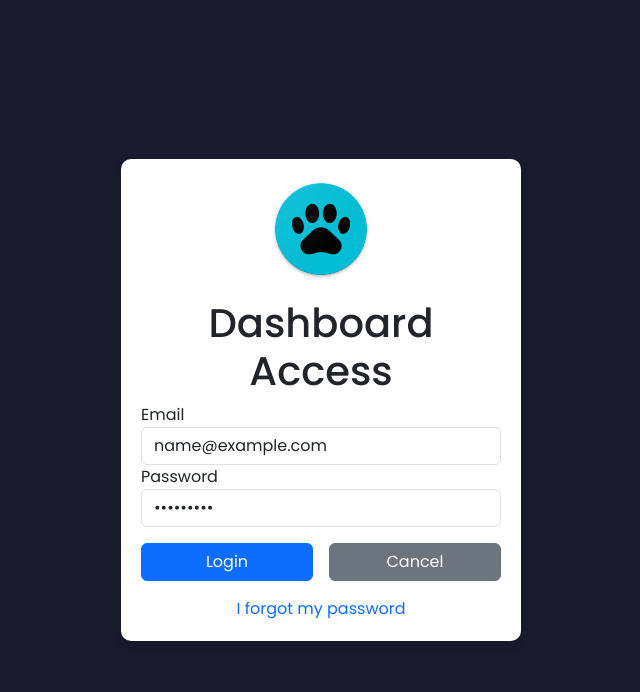
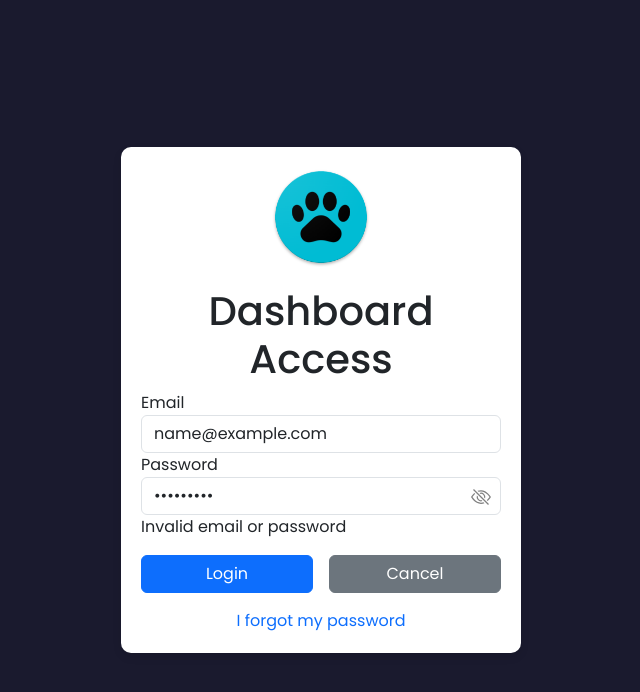
Before and after one commit to amaralBruno27866/the_hall_of_bones, a React (Vite) app in the folder myPortfolio/: page /login in a window 1280 px wide. Both pictures are taken after typing "name@example.com", "Sample123" into the empty fields and a click on the button "Login". Shown: the top 692 px of the page, without its empty margins (319-959 px from the left). Built offline with nearby package versions, Linux system fonts and the light colour scheme; no server answers.

Commit message:
update: login page

```diff
--- a/myPortfolio/src/others/login/login.jsx
+++ b/myPortfolio/src/others/login/login.jsx
@@ -3,24 +3,30 @@ import { useNavigate, Link } from 'react-router-dom';
 import 'bootstrap/dist/css/bootstrap.min.css';
 import styles from './login.module.css';
 import logo from '../../assets/images/my_logo.png';
-import axios from 'axios';
+import axios from '../../config/axiosConfig';
+import { BsEye, BsEyeSlash } from "react-icons/bs";
 
 export function Login() {
   const [email, setEmail] = useState('');
   const [password, setPassword] = useState('');
+  const [showPassword, setShowPassword] = useState(false);
   const [error, setError] = useState('');
   const navigate = useNavigate();
 
   const handleSubmit = async (e) => {
     e.preventDefault();
     try {
-      const response = await axios.post('/api/auth/login', { email, password });
+      const response = await axios.post('/auth/login', { email, password });
       const { token } = response.data;
       localStorage.setItem('token', token); // Armazenar o token no localStorage
       navigate('/dashboard'); // Redirecionar para o dashboard
     } catch (error) {
       setError('Invalid email or password');
     }
+  };
+
+  const togglePasswordVisibility = () => {
+    setShowPassword(!showPassword);
   };
 
   return (
@@ -45,14 +51,20 @@ export function Login() {
           </div>
           <div className="form-group">
             <label>Password</label>
+            <div className={styles.passwordWrapper}>
               <input
-              type="password"
+                type={showPassword ? 'text' : 'password'}
                 className="form-control"
                 value={password}
                 onChange={(e) => setPassword(e.target.value)}
                 required
               />
+              <span className={styles.passwordToggle} onClick={togglePasswordVisibility}>
+                {showPassword ? <BsEye size={20} color="blue" /> : <BsEyeSlash size={20} color="gray" />}
+              </span>
             </div>
+          </div>
+          {error && <p className={styles.error}>{error}</p>}
           <div className={styles.buttonGroup}>
             <button type="submit" className="btn btn-primary">Login</button>
             <button type="button" className="btn btn-secondary" onClick={() => navigate('/')}>Cancel</button>
--- a/myPortfolio/src/others/login/login.module.css
+++ b/myPortfolio/src/others/login/login.module.css
@@ -45,3 +45,20 @@
   margin-top: 1rem;
   text-align: center;
 }
+
+.passwordWrapper {
+  position: relative;
+}
+
+.passwordToggle {
+  position: absolute;
+  top: 50%;
+  right: 10px;
+  transform: translateY(-50%);
+  cursor: pointer;
+  transition: color 0.3s;
+}
+
+.passwordToggle:hover {
+  color: blue;
+}
--- a/myPortfolio/vite.config.js
+++ b/myPortfolio/vite.config.js
@@ -9,6 +9,12 @@ export default defineConfig(({ mode }) => {
     plugins: [react()],
     server: {
       port: parseInt(env.VITE_PORT) || 3000, // Use VITE_PORT para evitar conflito com outras variáveis
+      proxy: {
+        '/api': {
+          target: 'http://localhost:5000',
+          changeOrigin: true,
+        },
+      },
     },
   };
 });
```
Also changed, not shown: myPortfolio/src/others/dashboard/forms/about-form/about-form.jsx (line endings or trailing spaces), myPortfolio/src/others/dashboard/forms/about-form/about-form.module.css (line endings or trailing spaces). Lines whose indentation alone changed are shown as unchanged.
